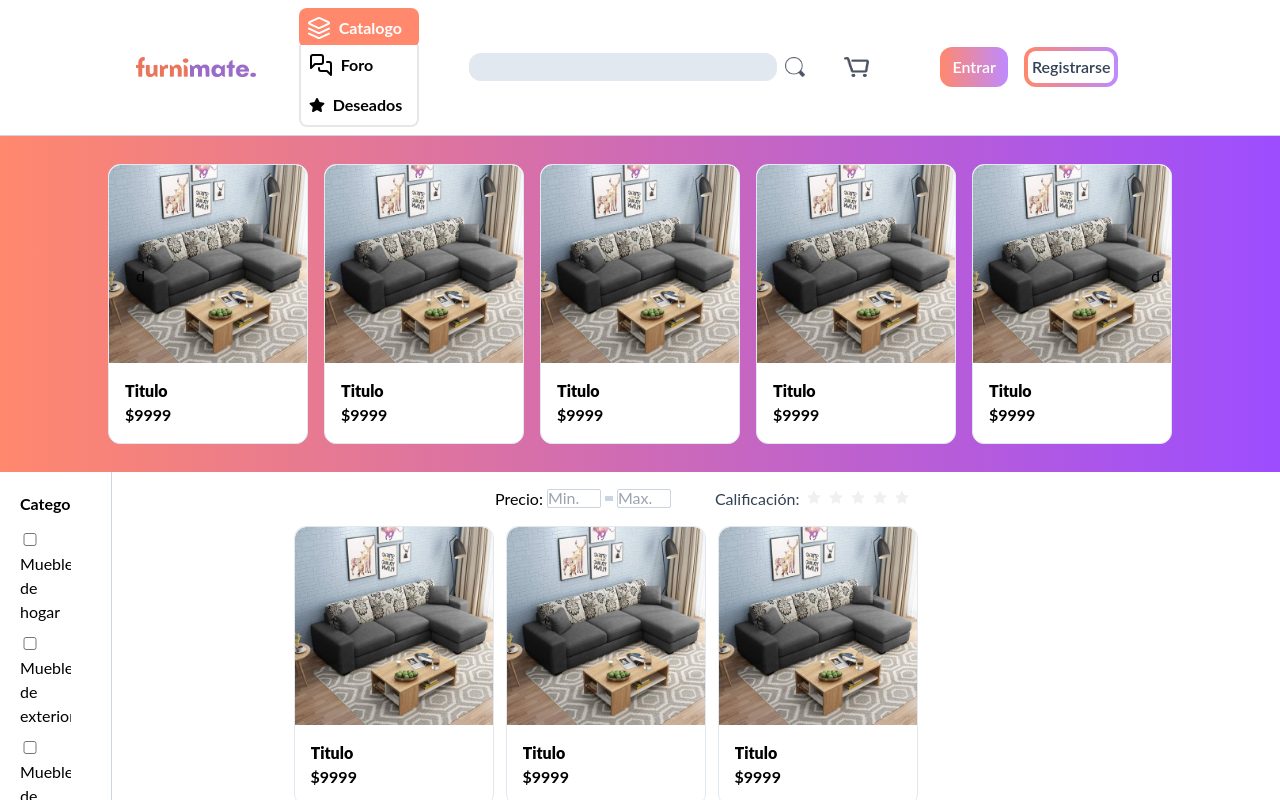
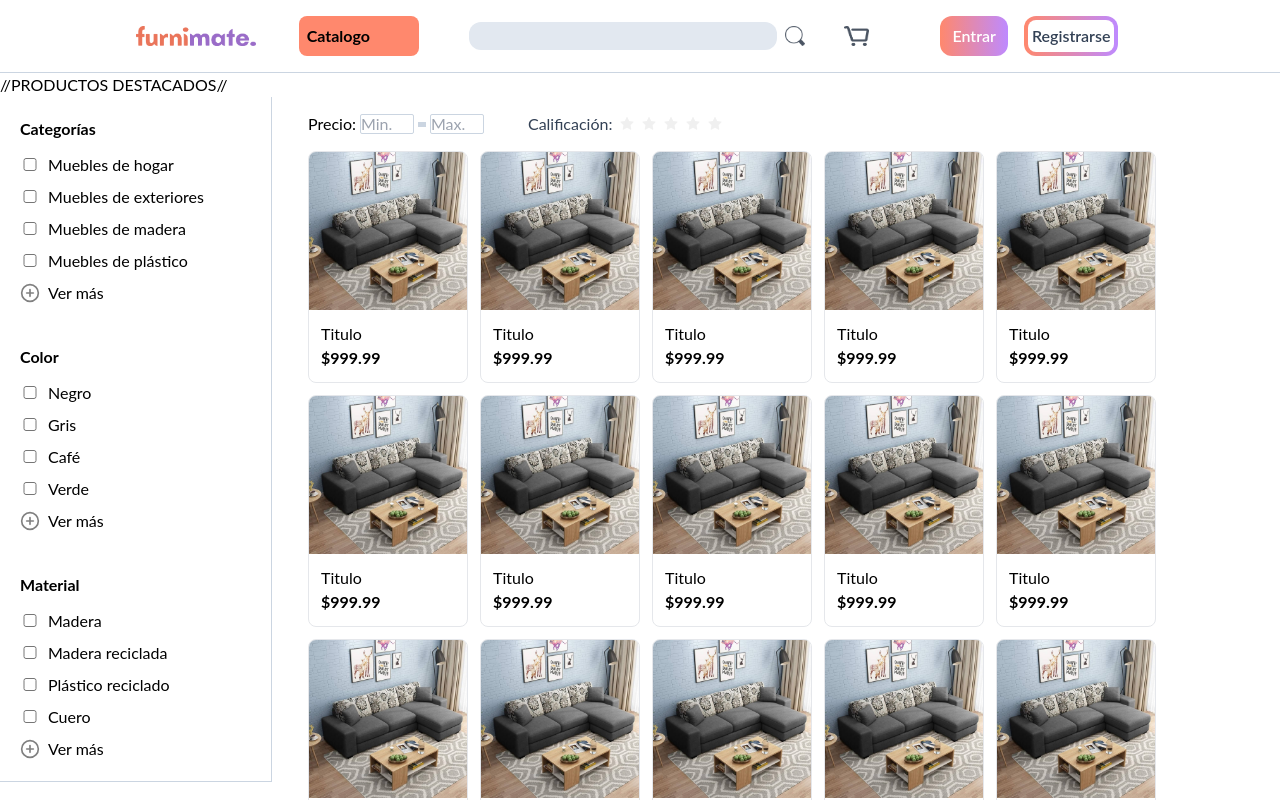
Before and after one commit to plantnt/reactmate, a React (Vite) app: page / in a window 1280 px wide. Shown: the top 800 px of the page. Built offline with nearby package versions, Linux system fonts and the light colour scheme.

Commit message:
modified:   package-lock.json 	modified:   package.json 	modified:   src/components/UI/subpages.tsx 	modified:   src/components/filters.tsx 	modified:   src/components/productCard.tsx 	modified:   src/pages/Featured.tsx 	modified:   src/pages/Home.tsx

```diff
--- a/package.json
+++ b/package.json
@@ -12,10 +12,13 @@
   "dependencies": {
     "@tabler/icons-react": "^2.47.0",
     "antd": "^5.14.0",
+    "bootstrap": "^5.3.2",
     "lucide-react": "^0.319.0",
     "react": "^18.2.0",
+    "react-bootstrap": "^2.10.1",
     "react-dom": "^18.2.0",
     "react-icons": "^5.0.1",
+    "react-multi-carousel": "^2.8.4",
     "react-router-dom": "^6.21.3"
   },
   "devDependencies": {
--- a/src/components/UI/subpages.tsx
+++ b/src/components/UI/subpages.tsx
@@ -1,34 +1,20 @@
-import { useState } from "react"
+import Dropdown from 'react-bootstrap/Dropdown';
+import DropdownButton from 'react-bootstrap/DropdownButton';
 
 import { Layers, MessagesSquare } from "lucide-react"
 import { FaStar } from "react-icons/fa";
 
 export default function SubpageSelect(){
     return(
-        <div className="dropdown relative select-none z-[7]">
-            <div className="dropdown-btn
-                            flex items-center max-w-[120px]
+        <>
+            <DropdownButton className="max-w-[120px]
                             bg-furniorange p-2 pl-2
-                            text-white font-bold rounded-lg
-                            cursor-pointer">
-                <Layers className="mr-2"/>
-                Catalogo
-            </div>
-            <div className="dropdown-content mt-[-3.4px] border-2 border-t-0 rounded-b-lg max-w-[120px] bg-white">
-                <div className="dropdown-option z-20 flex items-center max-w-[120px]
-                            p-2 pl-2 font-bold
-                            cursor-pointer hover:bg-slate-100 transition-all">
-                    <MessagesSquare className="mr-2"/>
-                    Foro
-                </div>
-                <div className="dropdown-option flex items-center max-w-[120px]
-                            p-2 pl-2 font-bold
-                            cursor-pointer hover:bg-slate-100 transition-all">
-                    <FaStar className="mr-2"/>
-                    Deseados
-                </div>
-            </div>
-        </div>
+                            text-black font-bold rounded-lg" title="Catalogo">
+                <Dropdown.Item>Action</Dropdown.Item>
+                <Dropdown.Item>Another action</Dropdown.Item>
+                <Dropdown.Item>Something else</Dropdown.Item>
+            </DropdownButton>
+        </>
     )
 
 }
--- a/src/components/filters.tsx
+++ b/src/components/filters.tsx
@@ -2,7 +2,7 @@ import { PlusCircle } from "lucide-react"
 export default function Filters(){
     return(
         <div>
-            <div id="filters" className="py-5 pl-5 pr-10 border-r-[1px] border-b-[1px] border-slate-300 bg-white ">
+            <div id="filters" className="w-[17rem] py-5 pl-5 pr-10 border-r-[1px] border-b-[1px] border-slate-300 bg-white ">
                 <h2 className="font-bold mb-3">Categorías</h2>
                 <ul className="flex flex-col space-y-2">
                     <li>
--- a/src/components/productCard.tsx
+++ b/src/components/productCard.tsx
@@ -1,17 +1,20 @@
 import { NavLink } from "react-router-dom"
 import prod1 from "../assets/products/1.jpg"
+import Card from 'react-bootstrap/Card';
 
 export default function ProductCard(){
     return(
         <>
             <NavLink to="productPage">
-                <div className="max-w-[200px] rounded-xl bg-white border border-slate-200 cursor-pointer hover:transform">
-                    <img src={prod1} className="w-full rounded-t-xl" />
-                    <div className="p-4">
-                        <h2 className="font-black">Titulo</h2>
-                        <h4 className="font-bold">$9999</h4>
-                    </div>
-                </div>
+                <Card className="w-[10rem] bg-white color-black border-[1px] rounded-lg">
+                    <Card.Img src={prod1} />
+                    <Card.Body className="p-3">
+                        <Card.Title>Titulo</Card.Title>
+                        <Card.Text className="font-bold">
+                            $999.99
+                        </Card.Text>
+                    </Card.Body>
+                </Card>
             </NavLink>
         </>
     )
--- a/src/pages/Featured.tsx
+++ b/src/pages/Featured.tsx
@@ -1,23 +1,8 @@
-import { Carousel } from "antd";
-import ProductCard from "../components/productCard";
+export default function FeaturedProducts(){
 
-export default function FeaturedProducts(){
-    const onChange = (currentSlide: number) => {
-        console.log(currentSlide);
-    }
  return(
     <>
-        <div className="flex flex-wrap justify-center space-x-4 p-7 w-full bg-gradient-to-r from-furniorange to-[#9d4dff]">
-            <ProductCard/>
-            <ProductCard/>
-            <ProductCard/>
-            <ProductCard/>
-            <ProductCard/>
-        <div className=" absolute flex justify-between mt-[100px] min-w-[80%]">
-            <span>d</span>
-            <span>d</span>
-        </div>
-        </div>
+        <span>//PRODUCTOS DESTACADOS//</span>
     </>
  )
 }
--- a/src/pages/Home.tsx
+++ b/src/pages/Home.tsx
@@ -2,7 +2,7 @@ import ProductCard from "../components/productCard"
 import Filters from "../components/filters"
 import Footer from "../components/UI/footer"
 import Rating from "../components/rating"
-import FeaturedProducts from "./featured"
+import FeaturedProducts from "./Featured"
 
 import './styles/home.css'
 
@@ -11,17 +11,18 @@ import { Pagination } from "antd"
 const Home = () => {
     return(
         <>
-            <div className="h-full w-full flex flex-col items-center">
-                <FeaturedProducts/>
-                <div className="flex w-full">
-                    <div className="">
-                        <Filters/>
-                    </div>
-                    <div className="flex flex-col items-center">
+            <div className="h-full w-full flex flex-col">
+                <FeaturedProducts />
+                <div className="grid grid-flow-col">
+                    <Filters/>
+                    <div className="max-w-[60rem] justify-self-start">
                         <div className="mt-3">
                             <Rating/>
                         </div>
-                        <div className="max-w-[70%] inline-flex flex-wrap gap-3 ml-3 pt-3">
+                        <div className="max-w-[90%] inline-flex flex-wrap gap-3 ml-3 pt-3">
+                            <ProductCard />
+                            <ProductCard />
+                            <ProductCard />
                             <ProductCard />
                             <ProductCard />
                             <ProductCard />
@@ -35,10 +36,10 @@ const Home = () => {
                             <ProductCard />
                             <ProductCard />
                         </div>
-                        <Pagination className="mt-6" defaultCurrent={1} total={50}></Pagination>
                     </div>
                 </div>
-                <div className="w-full">
+                <Pagination className="self-center mt-6" defaultCurrent={1} total={50}></Pagination>
+                <div className="grid w-full justify-self-end">
                     <Footer/>
                 </div>
             </div>
```
Also changed, not shown: 1 other file (tests, documents, lock files or other folders).
